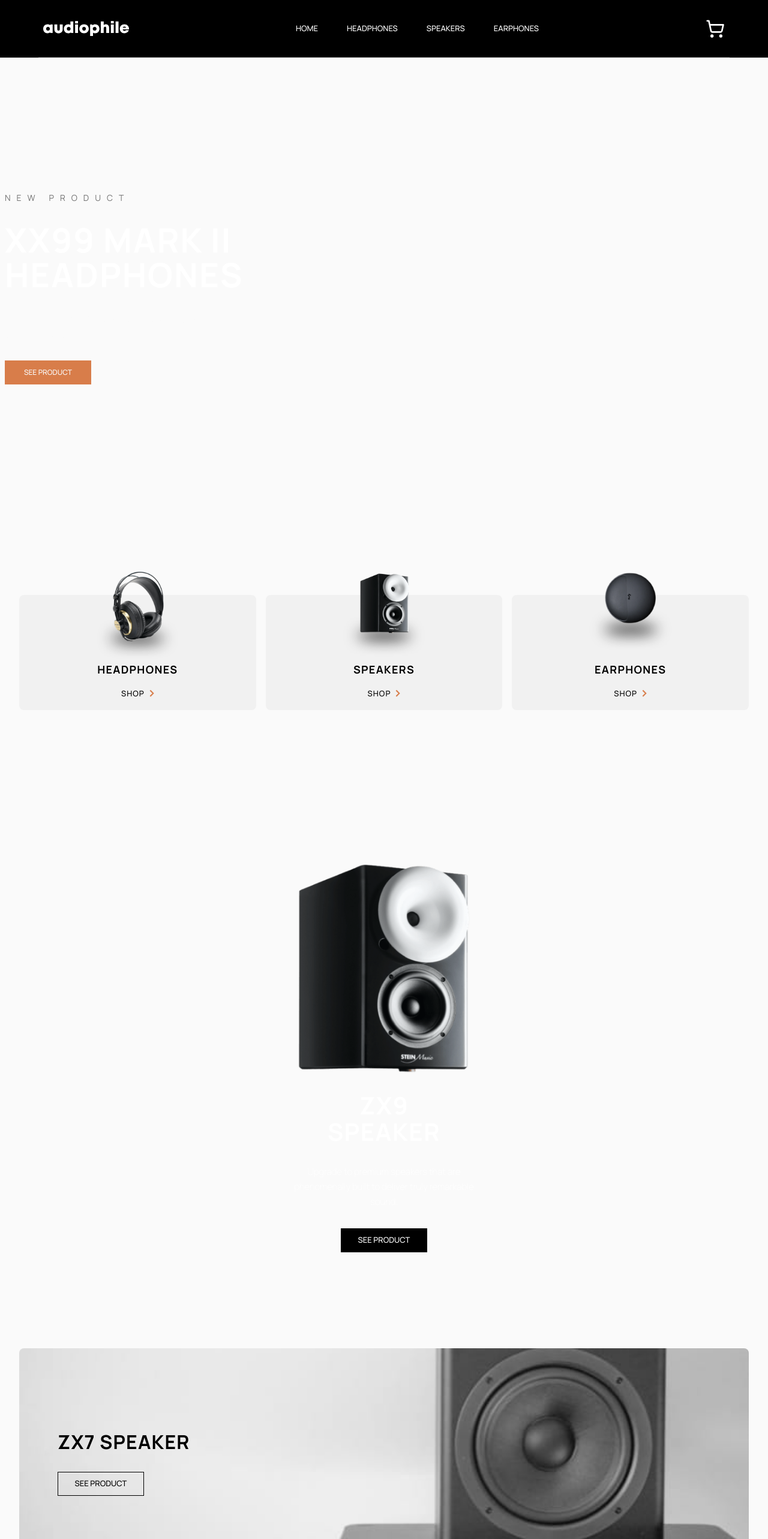
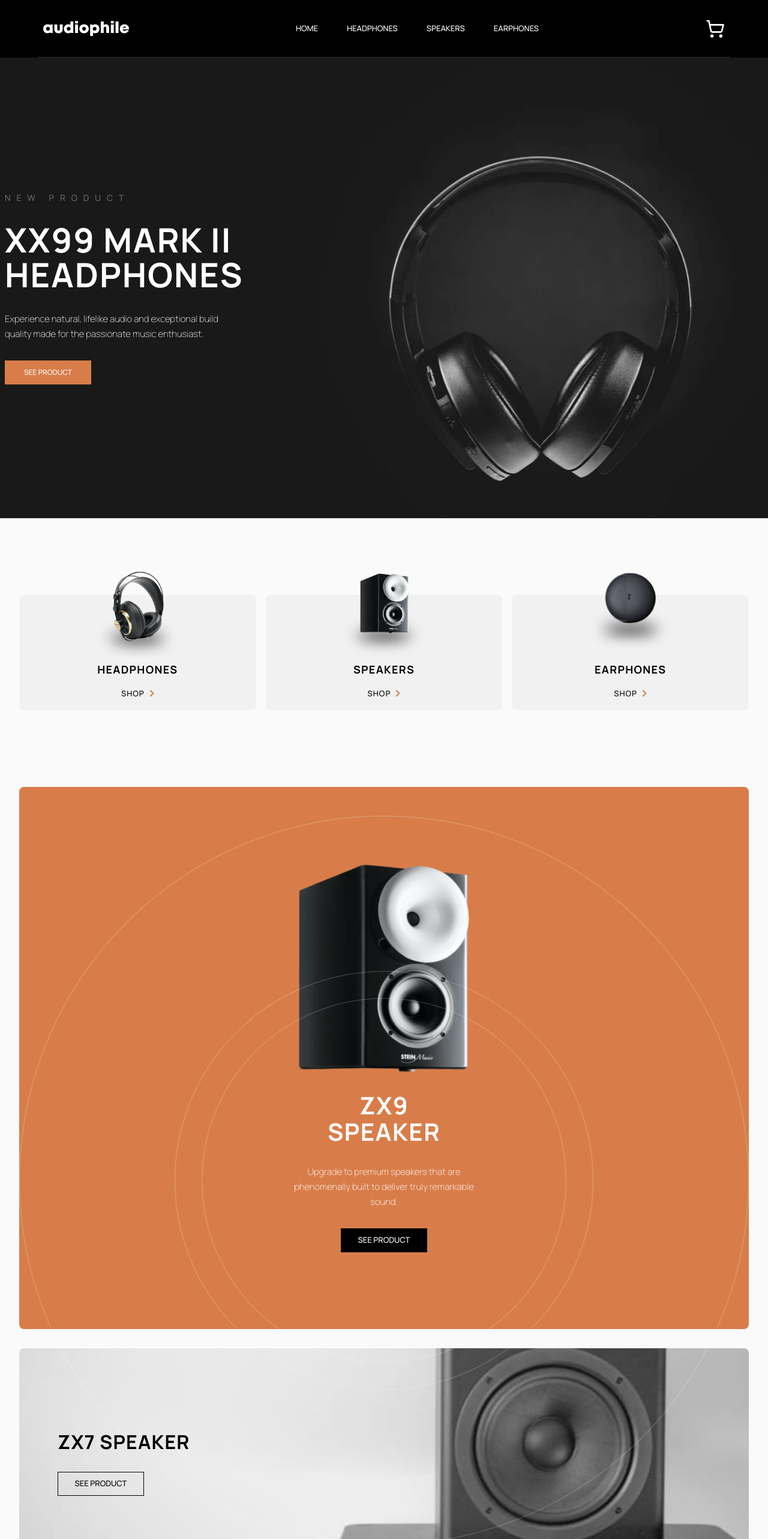
Before and after one commit to ronnieima/audiophile-ecommerce, a Next.js app: page / in a window 1280 px wide. Shown: the top 2566 px of the page at 60% size. Built offline with nearby package versions, Linux system fonts and the light colour scheme.

Commit message:
fix pattern circles

```diff
--- a/src/app/globals.css
+++ b/src/app/globals.css
@@ -5,7 +5,6 @@
 @layer base {
   html {
     font-family: "Manrope", system-ui, sans-serif;
-    background: black;
   }
   h1 {
     @apply text-[36px] font-bold uppercase leading-[58px] tracking-[2px] sm:text-[56px];
--- a/src/app/layout.tsx
+++ b/src/app/layout.tsx
@@ -3,6 +3,7 @@ import { Manrope } from "next/font/google";
 import "./globals.css";
 import Navbar from "../components/Navbar";
 import Footer from "@/components/Footer";
+import { cn } from "@/lib/utils";
 
 const manrope = Manrope({ subsets: ["latin"] });
 
--- a/src/components/Footer.tsx
+++ b/src/components/Footer.tsx
@@ -17,6 +17,7 @@ export default function Footer() {
         className={cn(
           "flex flex-col items-center gap-16 px-4 text-center ",
           "sm:items-start  sm:gap-8 sm:text-left",
+          "lg:mx-auto lg:max-w-7xl",
         )}
       >
         <Logo />
--- a/src/components/Hero.tsx
+++ b/src/components/Hero.tsx
@@ -1,18 +1,14 @@
 import Image from "next/image";
 import { Button } from "./ui/button";
 import { cn } from "@/lib/utils";
+import headerTablet from "@/../public/assets/home/tablet/image-header.jpg";
 
 export default function Hero() {
   return (
-    <section
-      className={cn(
-        "relative h-[36rem] w-full bg-cover bg-bottom bg-no-repeat text-white",
-        "sm:h-[48rem]",
-      )}
-    >
-      <div className="absolute h-full w-full">
+    <section className={cn("relative h-[36rem] text-white", "sm:h-[48rem]")}>
+      <div className="absolute -z-10 h-full w-full">
         <Image
-          src={"/assets/home/tablet/image-header.jpg"}
+          src={headerTablet}
           fill
           sizes="100vw"
           alt="cooked"
--- a/src/components/Products.tsx
+++ b/src/components/Products.tsx
@@ -8,16 +8,25 @@ export default function Products() {
     <section>
       <div
         className={cn(
-          "flex flex-col gap-8  px-4 text-center",
+          "relative flex flex-col gap-8 px-4 text-center",
           "sm:px-8",
           "lg:mx-auto lg:max-w-7xl",
         )}
       >
         <div
+          style={{ background: "primary" }}
           className={cn(
-            "relative flex h-full w-full flex-col items-center justify-center gap-8 rounded-lg bg-primary bg-patternCircles bg-cover bg-[center_-7rem] bg-no-repeat p-8 py-32 text-white",
+            "relative flex h-full w-full flex-col items-center justify-center gap-8 rounded-lg bg-primary p-8 py-32 text-white",
           )}
+          // bg-patternCircles bg-cover bg-[center_-7rem] bg-no-repeat
         >
+          <Image
+            src={"/assets/home/desktop/pattern-circles.svg"}
+            width={0}
+            height={0}
+            className="absolute top-12 h-auto w-full"
+            alt=""
+          />
           <div className="w-1/2 sm:w-1/4">
             <Image
               src={"/assets/home/mobile/image-speaker-zx9.png"}
```
